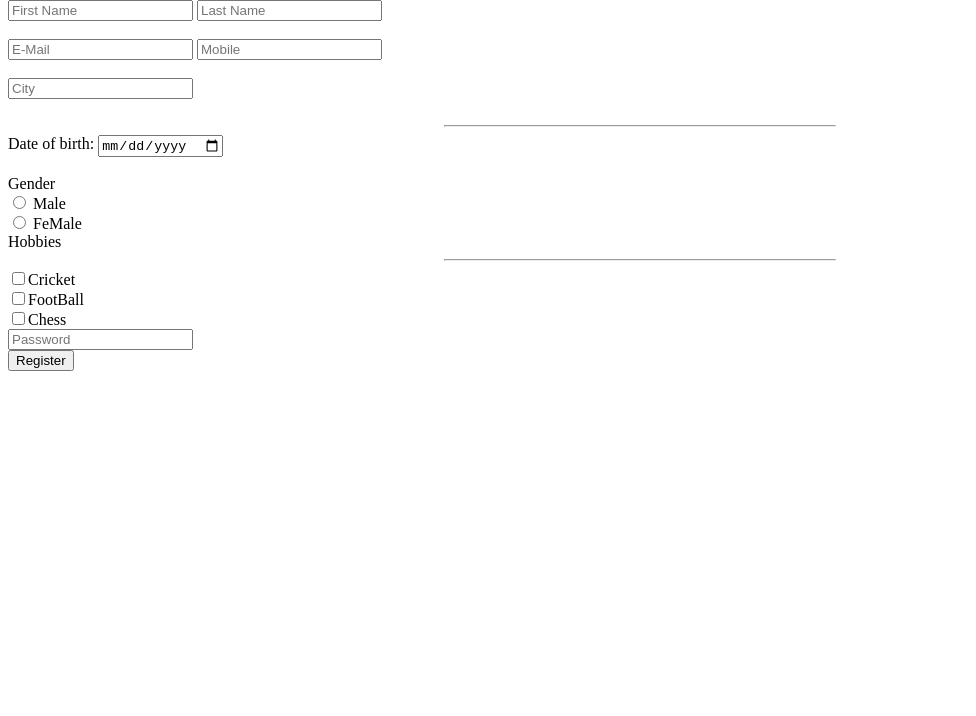
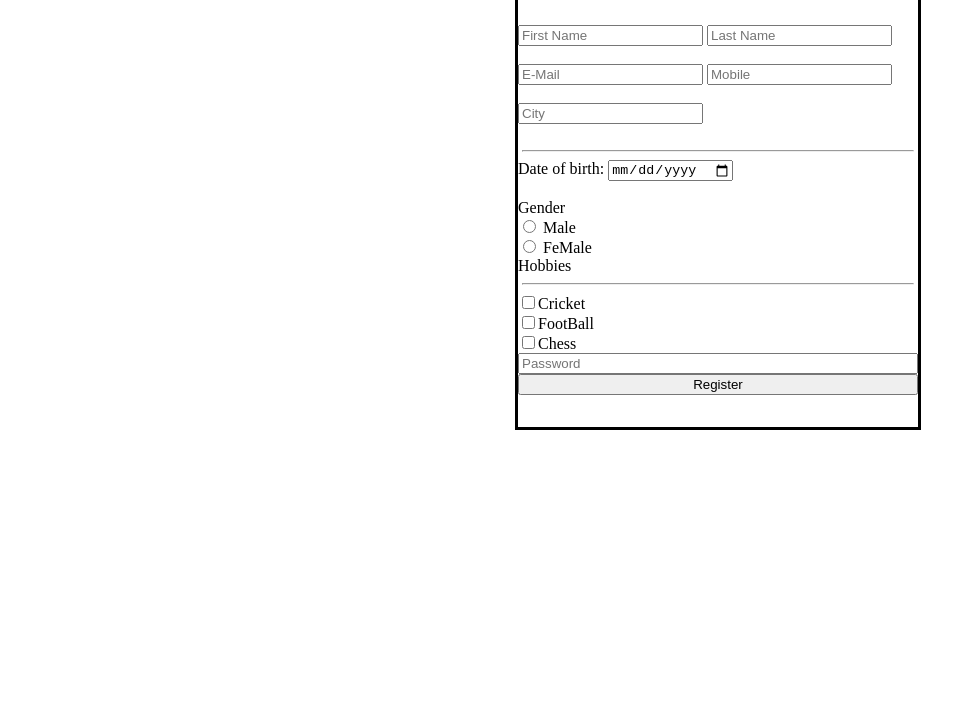
Before and after one commit to iamneo-production/efffbababebbdecaefafbeacaadac, a plain HTML site: page HTML/webpage/form.html in a window 1280 px wide. Shown: the part 84-800 px from the top of the page, without its empty margins (0-976 px from the left). Drawn offline with Linux system fonts and the light colour scheme; files that its build step writes are made by us from their sources; the site is published under a folder, as on GitHub Pages, so addresses that start at the root find nothing.

Commit message:
Backup Commit

```diff
--- a/HTML/webpage/form.html
+++ b/HTML/webpage/form.html
@@ -1,7 +1,7 @@
 <html>
     <head>
-        <link rel="stylesheet" href="/HTML/css/style.css"></link>
-        <script src="fun.js"></script>
+        <link rel="stylesheet" href="HTML/css/style.css"></link>
+
     </head>
 <body>
     <div id= "main">
```
